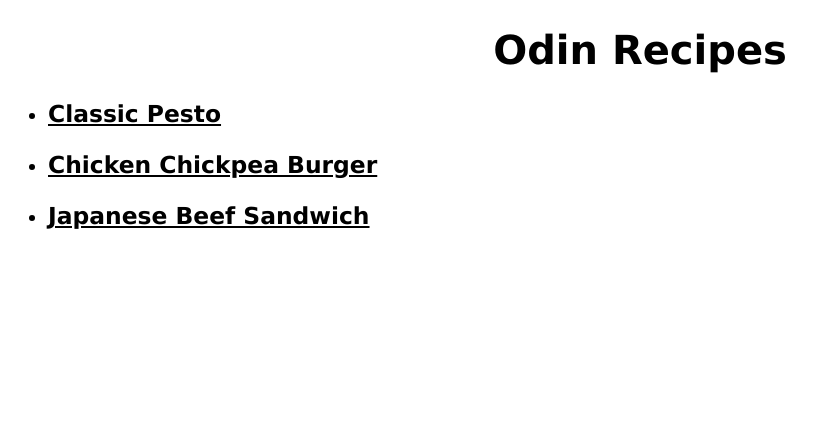
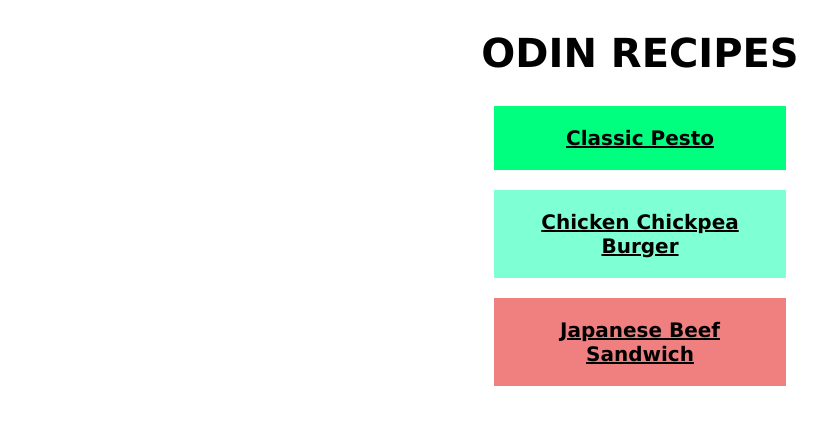
Before and after one commit to heywowyou/odin-recipes, a plain HTML site: page index.html in a window 1280 px wide. Shown: the whole page, without its empty margins (0-830 px from the left). Drawn offline with Linux system fonts and the light colour scheme.

Commit message:
Add div and block display to recipe images Added div to recipe menu to center with margin and padding. Change display of recipe images to block to center them on the page.

```diff
--- a/index.html
+++ b/index.html
@@ -14,11 +14,12 @@
 
         <h1 class="title">Odin Recipes</h1>
 
-        <ul class="recipe-list">
-            <li><h3><a href="recipes/pesto.html">Classic Pesto</a></h3></li>
-            <li><h3><a href="recipes/chicken-burger.html">Chicken Chickpea Burger</a></h3></li>
-            <li><h3><a href="recipes/beef-sandwich.html">Japanese Beef Sandwich</a></h3></li>
-        </ul>
+        <div class="pesto"><a href="recipes/pesto.html">Classic Pesto</a></div>
+
+        <div class="chicken"><a href="recipes/chicken-burger.html">Chicken Chickpea Burger</a></div>
+
+        <div class="beef"><a href="recipes/beef-sandwich.html">Japanese Beef Sandwich</a></div>
+
 
     </body>
 
--- a/style.css
+++ b/style.css
@@ -7,9 +7,11 @@
 .title {
     color: black;
     font-size: 40px;
-    font-weight: 800;
+    font-weight: 900;
     font-family: Verdana, sans-serif;
     text-align: center;
+    text-transform: uppercase;
+    margin: 30px auto;
 }
 
 /*Links color */
@@ -17,14 +19,35 @@ a {
     color: black;
 }
 
-.recipe-list {
-    color: black;
+div {
+    display: block;
     font-size: 20px;
-    font-family: Verdana, sans-serif;
-    text-align: left;
+    font-weight: 900;
+    margin-left: auto;
+    margin-right: auto;
+    width: 20%;
+    padding: 20px;
+    margin-top: 20px;
+}
+
+.pesto {
+    background-color: springgreen;
+    text-align: center;
+}
+
+.beef {
+    background-color: lightcoral;
+    text-align: center;
+}
+
+.chicken {
+    background-color: aquamarine;
+    text-align: center;
 }
 
 .recipe-image {
+    display: block;
+    margin: 40px auto;
     height: auto;
     width: 400px;
 }
```
